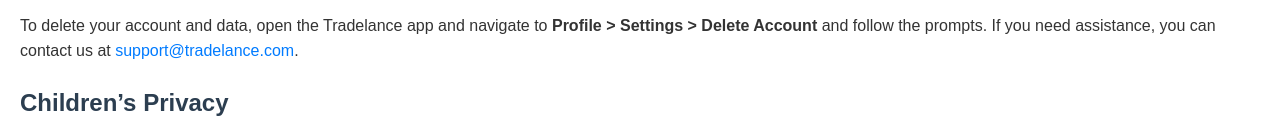
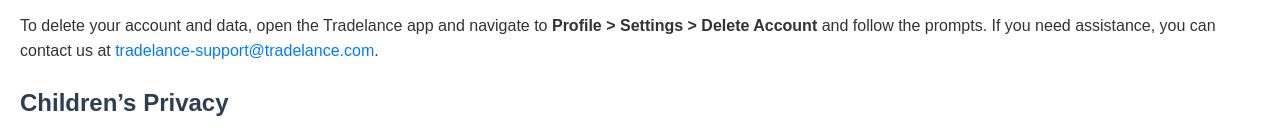
Before and after one commit to codewithbunny/privacy-policy, a plain HTML site: page index.html in a window 1280 px wide. Shown: the part 1587-1719 px from the top of the page. Drawn offline with Linux system fonts and the light colour scheme.

Commit message:
Update index.html
changed in email

```diff
--- a/index.html
+++ b/index.html
@@ -92,7 +92,7 @@
     </ul>
     <p>
         To delete your account and data, open the Tradelance app and navigate to <strong>Profile &gt; Settings &gt; Delete Account</strong> and follow the prompts.
-        If you need assistance, you can contact us at <a href="mailto:support@tradelance.com">support@tradelance.com</a>.
+        If you need assistance, you can contact us at <a href="mailto:tradelanc-support@tradelance.com">tradelance-support@tradelance.com</a>.
     </p>
 
     <!-- Section: Children’s Privacy -->
```
